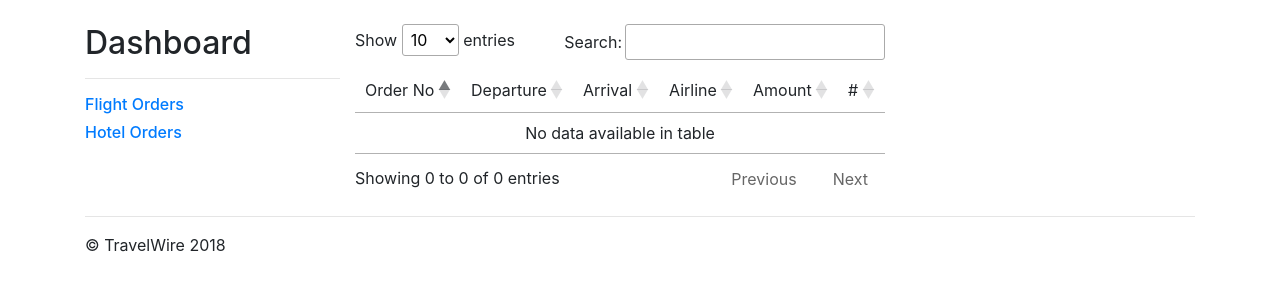
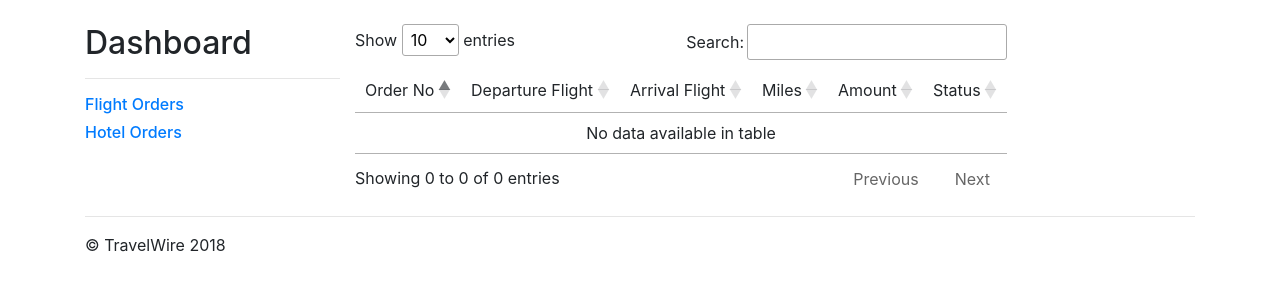
Before and after one commit to shashankpallerla/CS5391, a CodeIgniter app: page /CS5391/dashboard/flightorders in a window 1280 px wide. Shown: the part 56-356 px from the top of the page. Run offline with CodeIgniter, Linux system fonts and the light colour scheme; the visitor is signed in with stand-in values (Sample User, id 1); data that the repository does not hold is empty; some libraries are stand-ins or nearby versions.

Commit message:
Flight status

```diff
--- a/application/controllers/Dashboard.php
+++ b/application/controllers/Dashboard.php
@@ -13,8 +13,10 @@ class Dashboard extends CI_Controller {
 
     public function index()
     {
+        $data['user'] = $this->ion_auth->user()->row();
+
         $this->load->view('include/header');
-        $this->load->view('d_main');
+        $this->load->view('d_main',$data);
         $this->load->view('include/footer');
     }
 
@@ -33,6 +35,9 @@ class Dashboard extends CI_Controller {
             $orderDetails[$key]['return_flight_details'] = $this->flights_model->with_source()->with_destination()->as_array()->get($value['return_flight']);
 
         }
+
+//        echo "<pre>"; print_r($orderDetails); exit;
+
         $data['orders'] = $orderDetails;
         $this->load->view('include/header');
         $this->load->view('d_flightorders',$data);
--- a/application/controllers/Home.php
+++ b/application/controllers/Home.php
@@ -86,6 +86,11 @@ class Home extends CI_Controller {
     public function bookflight(){
 
         $inputs = $this->input->post();
+
+        if(!$this->ion_auth->logged_in()){
+            $this->session->set_flashdata('errors', 'Please login to book flights!');
+            redirect('login','refresh');
+        }
 
         if($inputs['type'] == 'dep'){
             $this->session->set_userdata('departure_flight', $inputs['departure_flight']);
--- a/application/views/d_flightorders.php
+++ b/application/views/d_flightorders.php
@@ -7,7 +7,7 @@
         <div class="col-md-3">
             <?php include("d_menu.php"); ?>
         </div>
-        <div class="col-md-8">
+        <div class="col-md-9">
             <div class="row">
                 <?php if(isset($orders) && count($orders) > 0){ ?>
 
@@ -15,40 +15,24 @@
                             <thead>
                             <tr>
                                 <td>Order No</td>
-                                <td>Departure</td>
-                                <td>Arrival</td>
-                                <td>Airline</td>
+                                <td>Departure Flight</td>
+                                <td>Arrival Flight</td>
+                                <td>Miles</td>
                                 <td>Amount</td>
-                                <td>#</td>
+                                <td>Status</td>
                             </tr>
                             </thead>
                             <tbody>
                             <?php foreach($orders as $order): ?>
                                 <tr>
                                     <td><?php echo $order['id'] ?> </td>
-                                    <td><?php echo $flight['departure'] ?> </td>
-                                    <td><?php echo $flight['arrival'] ?> </td>
-                                    <td><?php echo $flight['airline'] ?> </td>
-                                    <td><?php echo $flight['twoway'] ?> USD</td>
-                                    <td>
-
-                                        <form method="post" action="<?php echo base_url(); ?>bookflight">
-                                            <input type="hidden" name="source" value="<?php echo $_GET['source']; ?>">
-                                            <input type="hidden" name="destination" value="<?php echo $_GET['destination']; ?>">
-                                            <input type="hidden" name="dep_date" value="<?php echo $_GET['dep_date']; ?>">
-                                            <input type="hidden" name="return_date" value="<?php echo $_GET['return_date']; ?>">
-                                            <input type="hidden" name="travelers" value="<?php echo $_GET['travelers']; ?>">
-                                            <input type="hidden" name="type" value="<?php echo $_GET['type']; ?>">
-                                            <?php if($_GET['type'] == 'dep'){ ?>
-                                                <input type="hidden" name="departure_flight" value="<?php echo $flight['id']; ?>">
-                                            <?php }else{ ?>
-                                                <input type="hidden" name="return_flight" value="<?php echo $flight['id']; ?>">
-                                            <?php } ?>
-                                            <input type="submit" value="Select" class="btn btn-success">
-                                        </form>
-
-
-                                    </td>
+                                    <td><?php echo $order['departure_flight_details']['source']->code; ?> --> <?php echo $order['departure_flight_details']['destination']->code; ?>
+                                     (<?php echo $order['departure_flight_details']['airline']; ?>)</td>
+                                    <td><?php echo $order['return_flight_details']['source']->code; ?> --> <?php echo $order['return_flight_details']['destination']->code; ?>
+                                        (<?php echo $order['return_flight_details']['airline']; ?>) </td>
+                                    <td><?php echo $order['totalmiles'] ?> </td>
+                                    <td><?php echo $order['totalamount'] ?> USD</td>
+                                    <td><?php echo $order['status'] ?> </td>
                                 </tr>
 
                             <? endforeach; ?>
--- a/application/views/d_main.php
+++ b/application/views/d_main.php
@@ -14,8 +14,8 @@
                     <div class="card">
                         <div class="card-body">
                             <h5 class="card-title">Miles Accumulated</h5>
-                            <p class="card-text">With supporting text below as a natural lead-in to additional content.</p>
-                            <a href="#" class="btn btn-primary">Redeem Now</a>
+                            <p class="card-text"><b><?=$user->miles; ?></b></p>
+<!--                            <a href="#" class="btn btn-primary">Redeem Now</a>-->
                         </div>
                     </div>
                 </div>
--- a/application/views/feedback.php
+++ b/application/views/feedback.php
@@ -5,7 +5,7 @@
 
 <div class="container">
     <div class="row">
-        <div class="col-md-12">
+        <div class="col-md-6">
             <h4>Feedback</h4>
             <?php if(strlen($this->session->flashdata('errors')) > 0) { ?>
                 <div class="alert alert-danger" role="alert">
--- a/application/views/flightstatus.php
+++ b/application/views/flightstatus.php
@@ -5,8 +5,8 @@
 
 <div class="container">
     <div class="row">
-        <div class="col-md-12">
-            <h4>Feedback</h4>
+        <div class="col-md-6">
+            <h4>Flight Status</h4>
             <?php if(strlen($this->session->flashdata('errors')) > 0) { ?>
                 <div class="alert alert-danger" role="alert">
                     <?php echo $this->session->flashdata('errors'); ?>
```
